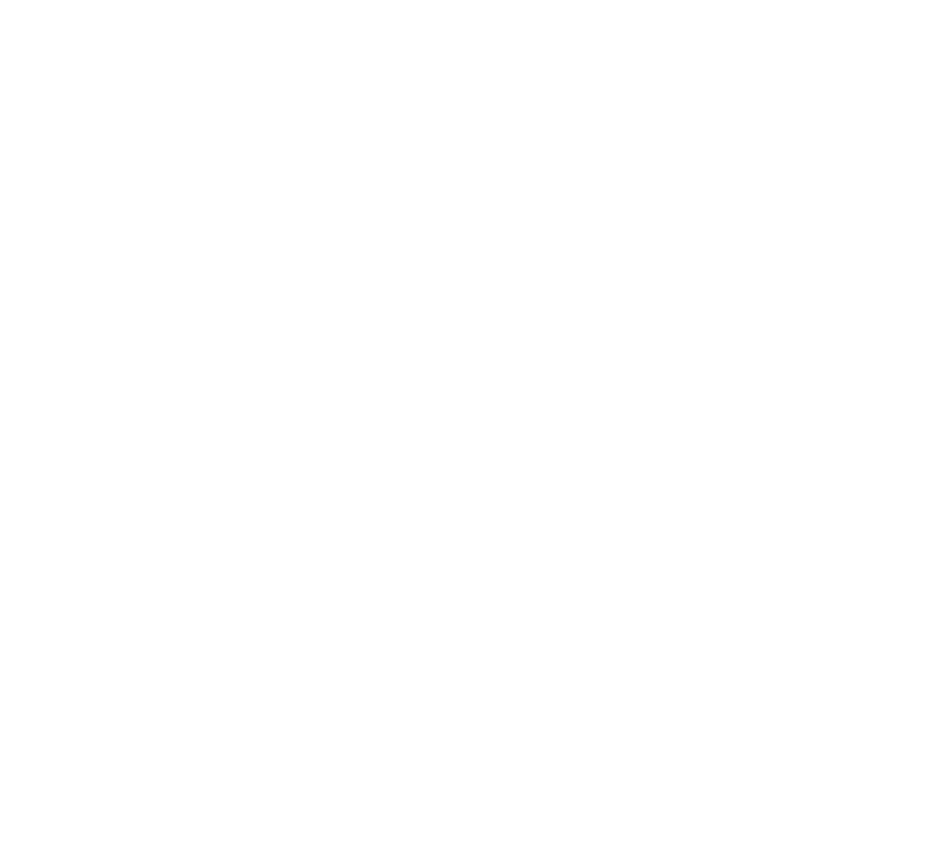
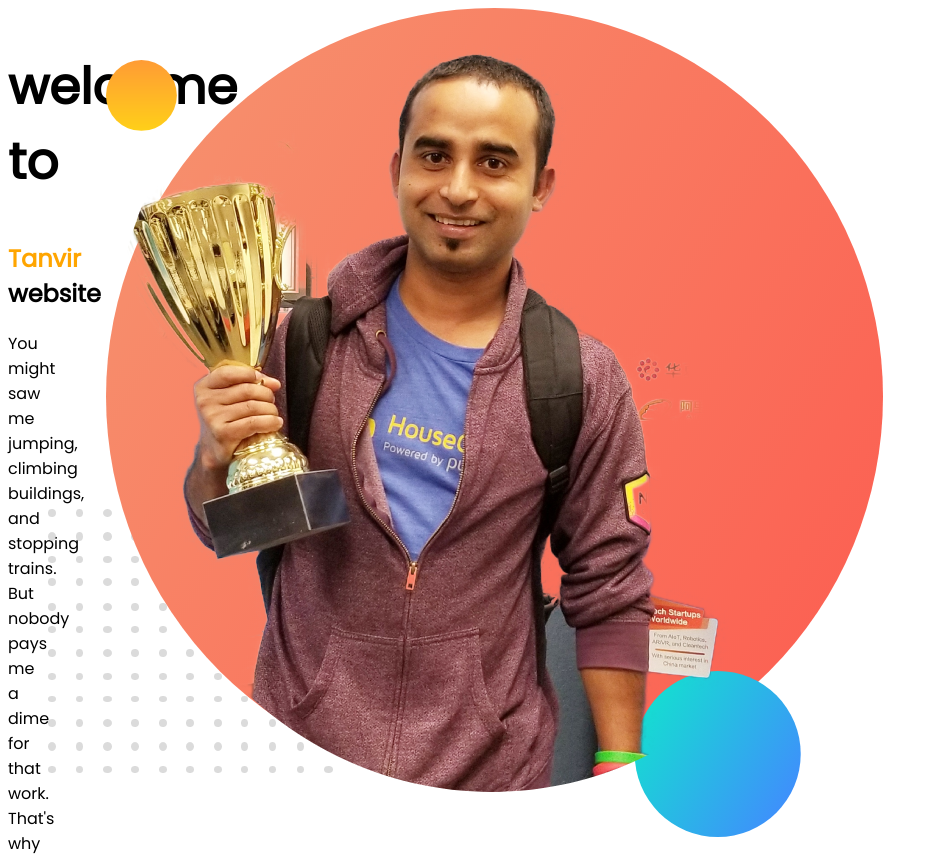
Before and after one commit to wasib800/wasib-portfolio, a plain HTML site: page index.html in a window 1280 px wide. Shown: the top 854 px of the page, without its empty margins (0-939 px from the left). Before the commit the page ends 800 px from the top, so only its background shows below. Drawn offline with Linux system fonts and the light colour scheme.

Commit message:
port folio

```diff
--- a/index.html
+++ b/index.html
@@ -5,7 +5,23 @@
     <meta charset="UTF-8">
     <meta name="viewport" content="width=device-width, initial-scale=1.0">
     <title>wasib website</title>
+    <link href="https://fonts.googleapis.com/css2?family=Poppins&display=swap" rel="stylesheet">
+    <link rel="stylesheet" href="style.css">
 </head>
+<section>
+    <div class="half-width">
+        <h1>welcome to</h1>
+        <h2><span class="name-highlight">Tanvir</span> website</h2>
+        <h3></h3>
+        <p>You might saw me jumping, climbing buildings, and stopping trains. But nobody pays me a dime for that work. That's why I am learning and mastering web development. I will not stop until I become the Web Development Hero.
+        </p>
+
+    </div>
+    <div class="half-width">
+        <img src="images/profile photo.png" alt="">
+    </div>
+
+</section>
 
 <body>
 
--- /dev/null
+++ b/style.css
@@ -0,0 +1,16 @@
+body {
+    font-family: 'Poppins', sans-serif;
+}
+
+h1 {
+    font-size: 50px;
+}
+
+.name-highlight {
+    color: orange;
+}
+
+.half-width {
+    width: 40px;
+    float: left;
+}
```
Also changed, not shown: images/profile photo.png (renamed from images/jhankar.png).
